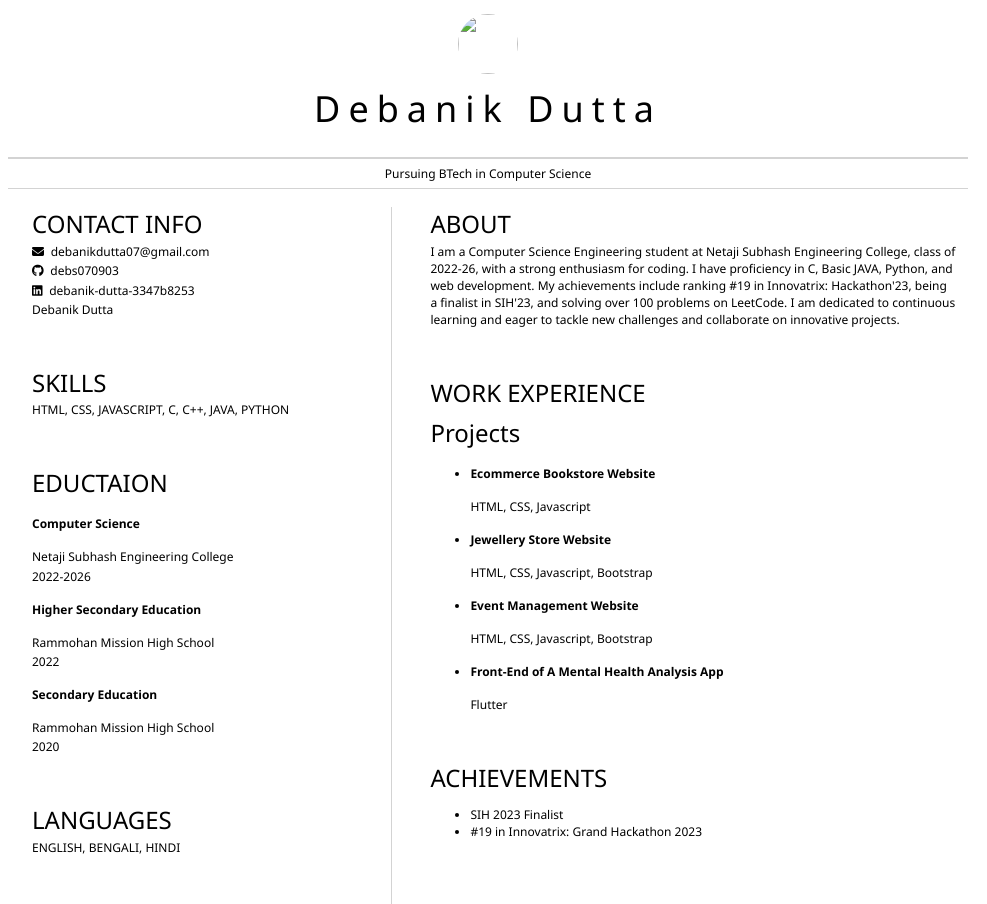
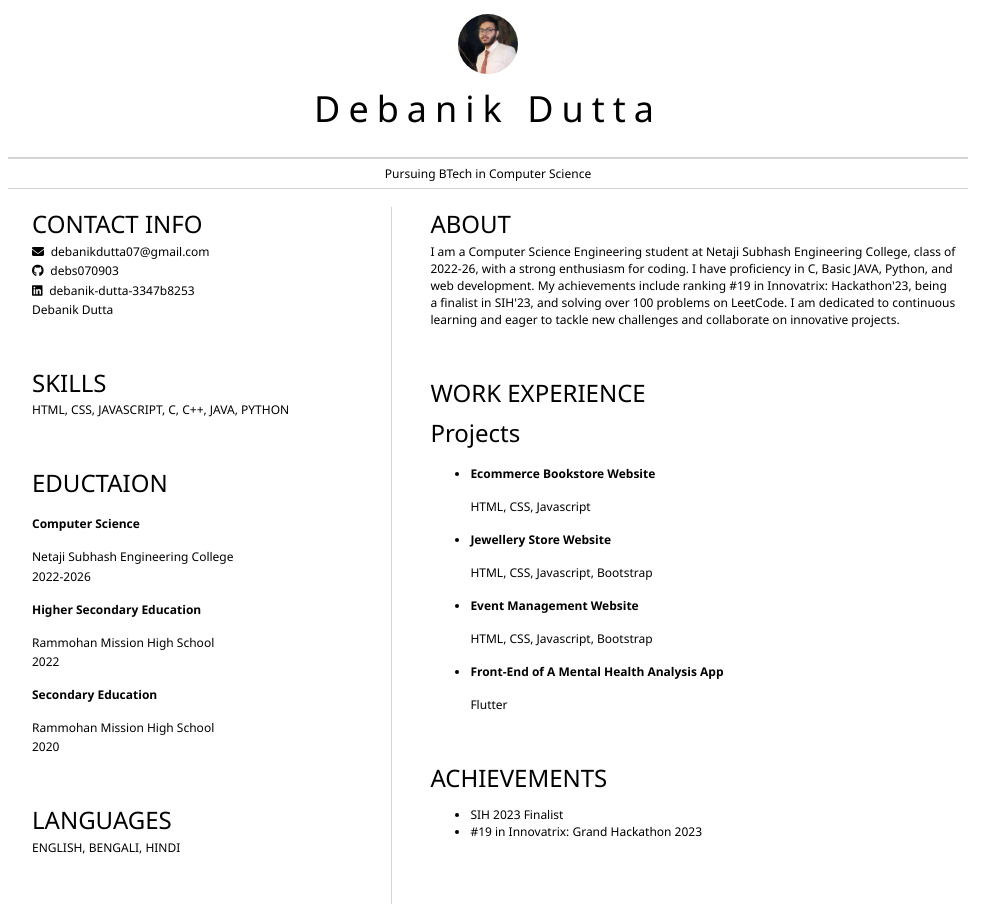
Before and after one commit to debs070903/My-Resume, a plain HTML site: page index.html in a window 1280 px wide. Shown: the whole page, without its empty margins (152-1139 px from the left). Drawn offline with nearby package versions, Linux system fonts and the light colour scheme; the site is published under a folder, as on GitHub Pages, so addresses that start at the root find nothing; no server answers; some icons are missing.

Commit message:
Update index.html

```diff
--- a/index.html
+++ b/index.html
@@ -16,7 +16,7 @@
   <body>
     <header id="header">
       <p>
-        <img src="/My Picture.jpg" alt="">
+        <img src="My Picture.jpg" alt="">
         <h1>Debanik Dutta</h1>
       </p>
       <hr />
```
